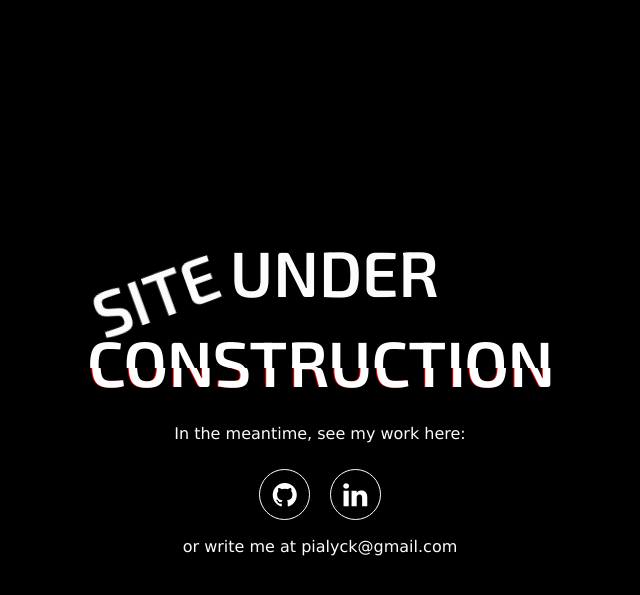
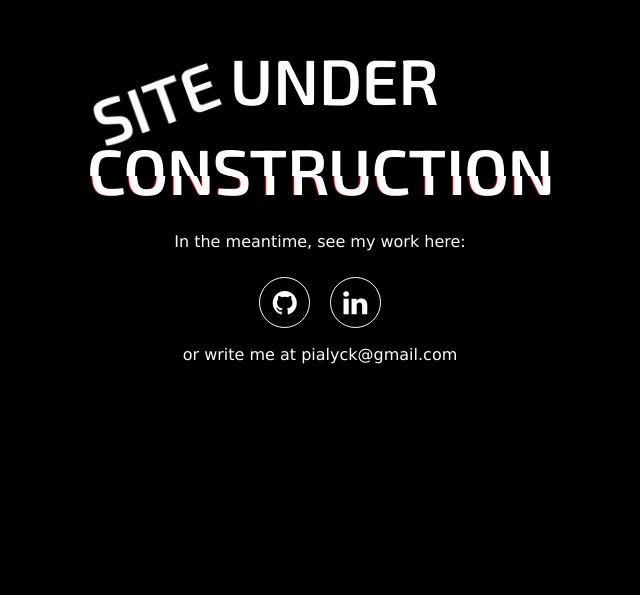
Before and after one commit to PiaLyck/under-construction, a website: page index.html in a window 1280 px wide. Shown: the part 101-696 px from the top of the page, without its empty margins (320-960 px from the left). Drawn offline with Linux system fonts and the light colour scheme.

Commit message:
change padding

```diff
--- a/styles.less
+++ b/styles.less
@@ -10,7 +10,7 @@ html{
 
 body{
     height: 100%;
-    padding:25% 0;
+    padding:10% 0;
     background: #000;
     color: #fcfcfc;
     font-family: 'Exo 2', sans-serif;
```
Also changed, not shown: styles.css.
